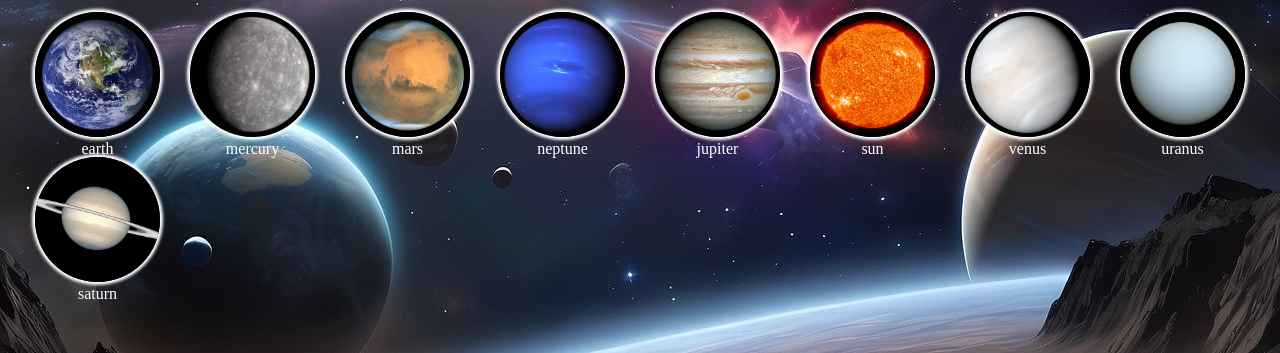
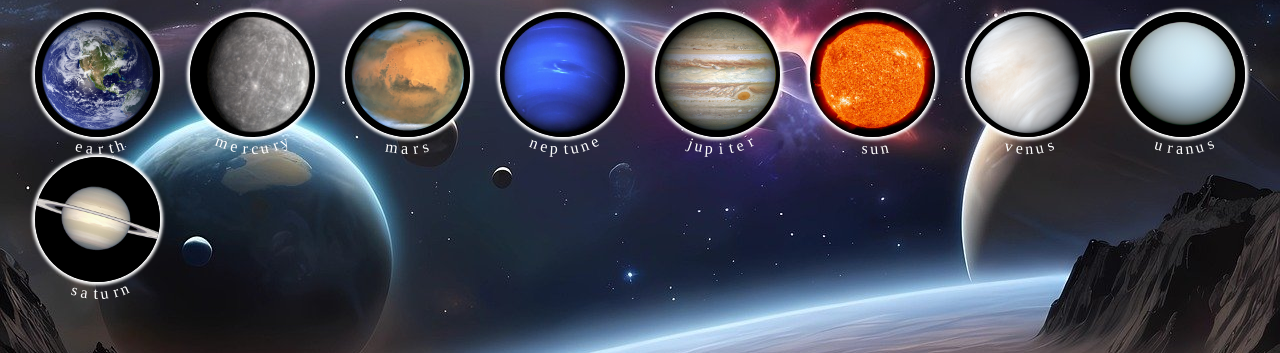
Before and after one commit to IHerelis/parade_planets_react_vt-app, a React (Vite) app: page / in a window 1280 px wide. Shown: the part 379-732 px from the top of the page. Built offline with nearby package versions, Linux system fonts and the light colour scheme.

Commit message:
made the name text a wheel

```diff
--- a/src/components/parade-planets/Game-item.jsx
+++ b/src/components/parade-planets/Game-item.jsx
@@ -1,19 +1,30 @@
-import React from 'react';
+import React, { useEffect, useRef } from 'react';
 
 const GameItem = ({planetItem, startDrag, index, dropped, dragOver, dragLeave, dragEnd}) => {
 
-  // const nameFanLetters = (value) => {
-  //   const lettersList = document.querySelectorAll(".item__name");
+  const itemNameBlock = useRef();
 
-  //   let deg = 0;
-  //   for (let item of lettersList) {
-  //     item.style.transform = `rotate(${deg}deg)`;
-  //     deg += value;
-  //   }
+  useEffect(() => {
+    nameFanLetters(8);
 
-  //   return value;
-  // }
-  // nameFanLetters(50);
+  }, [planetItem]);
+
+
+
+  const nameFanLetters = (value) => {
+    const lettersList = itemNameBlock.current.querySelectorAll(".item__name__content");
+
+    itemNameBlock.current.style.transform = `rotate(${(value * lettersList.length) / 2 - value}deg)`;
+
+    let deg = 0;
+    for (let item of lettersList) {
+      item.style.transform = `rotate(${deg}deg)`;
+      deg -= value;
+    }
+
+    return value;
+  }
+
 
   return (
     <div className='field__item'
@@ -21,13 +32,17 @@ const GameItem = ({planetItem, startDrag, index, dropped, dragOver, dragLeave, d
     onDragStart={startDrag} draggable="true" data-index={index} data-name={planetItem.name}
     onDrop={dropped} onDragOver={dragOver} onDragLeave={dragLeave} onDragEnd={dragEnd}
     >
-      <div className='item__name'>
-        <div className='item__name__content'>{planetItem.name}</div>
-        {/* {
+      <div ref={itemNameBlock} className='item__name'>
+        {/* <div className='item__name__content'>{planetItem.name}</div> */}
+        {
           planetItem.name.split("").map((item, index) => {
-            return  <div key={index} className='item__name__content'>{item}</div>
+            return  <div key={index} className='item__name__content'>
+              <div className='item__name__letter'>
+                {item}
+              </div>
+            </div>
           })
-        } */}
+        }
       </div>
 
     </div>
--- a/src/components/parade-planets/GamePlanets.css
+++ b/src/components/parade-planets/GamePlanets.css
@@ -81,16 +81,27 @@
   position: absolute;
   top: 50%;
   left: 50%;
-  transform-origin: 0% 100%;
-  padding-top: 65px;
+  transform: translate(-50%, -50%);
+  width: 0;
+  height: 0;
 }
 
 .item__name__content {
   position: absolute;
+  top: 50%;
+  left: 50%;
+  transform: translate(-50%, -50%);
+}
+
+.item__name__letter {
+  position: absolute;
   top: 100%;
-  left: 0;
-  transform: translateX(-50%);
+  /* left: 0%; */
+  right: 50%;
+  transform-origin: 0% 100%;
+  padding-top: 65px;
   color: white;
+  /* border-right: 2px dotted yellow; */
 }
 
 .field__item__empty {
```
